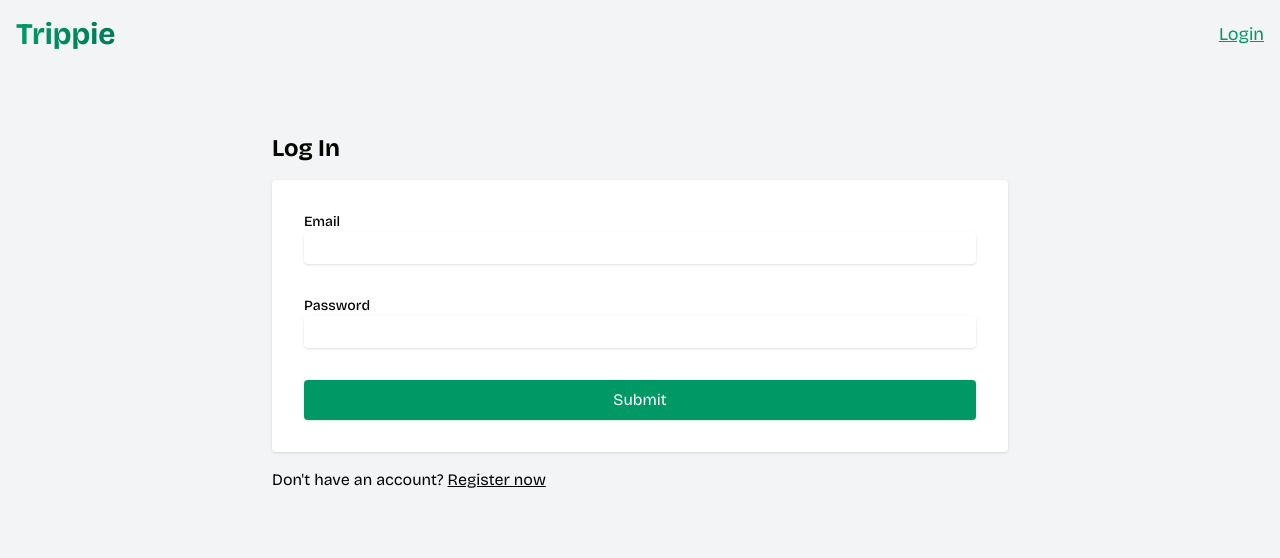
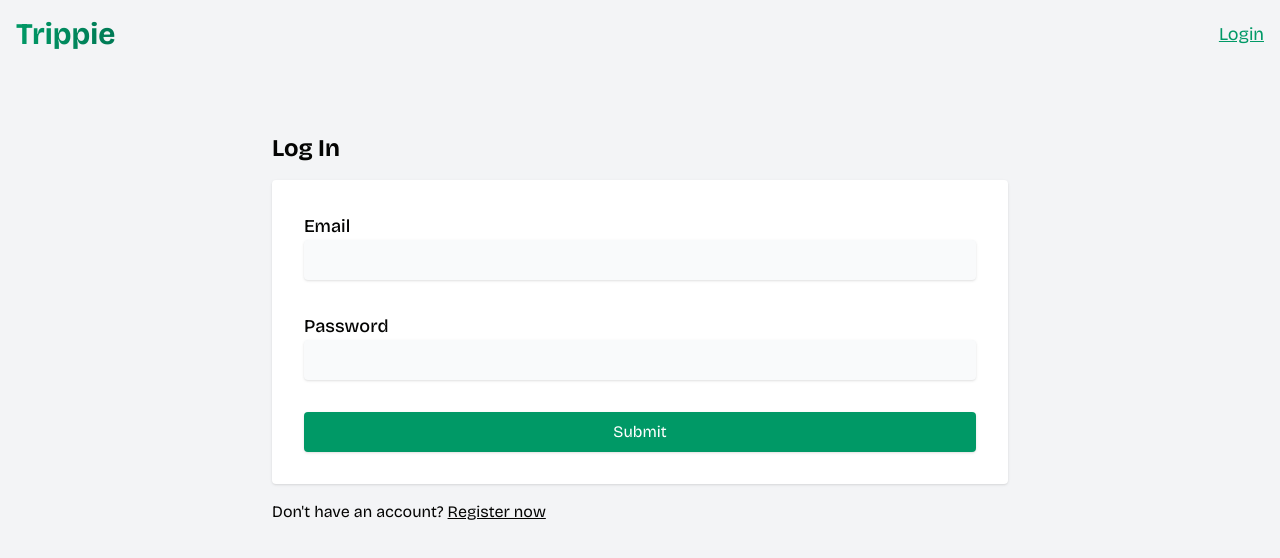
Before and after one commit to HollosJ/trippie, a React (Vite) app in the folder frontend/: page /login in a window 1280 px wide. Shown: the top 558 px of the page. Built offline with nearby package versions, Linux system fonts and the light colour scheme.

Commit message:
feat:  some styling tweaks

```diff
--- a/frontend/src/components/FormError.tsx
+++ b/frontend/src/components/FormError.tsx
@@ -6,7 +6,5 @@ type Props = {
 export default function FormError({ message, className }: Props) {
   if (!message) return null;
 
-  return (
-    <div className={`text-danger text-sm ${className || ''}`}>{message}</div>
-  );
+  return <div className={`text-danger ${className || ''}`}>{message}</div>;
 }
--- a/frontend/src/components/TripAside.tsx
+++ b/frontend/src/components/TripAside.tsx
@@ -82,7 +82,10 @@ export default function TripAside({ trip, handleDelete }: TripAsideProps) {
         <h1
           className={`mt-4 ${isCollapsed ? '[writing-mode:vertical-lr]' : ''}`}
         >
-          <span className="text-2xl text-emerald-400">{trip.name}</span>
+          <span className="text-2xl text-emerald-400">
+            {trip.emoji ?? ''}
+            {trip.name}
+          </span>
         </h1>
 
         {!isCollapsed && daysUntilTrip > 0 && (
--- a/frontend/src/index.css
+++ b/frontend/src/index.css
@@ -41,11 +41,17 @@
 
   form input,
   form textarea {
-    @apply focus:outline-primary rounded bg-white px-2 py-1 shadow;
+    @apply focus:outline-primary rounded bg-gray-50 px-4 py-2 shadow;
   }
 
   form label {
-    @apply block text-sm font-medium;
+    @apply block text-lg font-medium;
+  }
+
+  form input:has([data-required]) + label::after,
+  form textarea:has([data-required]) + label::after {
+    content: '*';
+    @apply text-danger ml-0.5;
   }
 
   nav a {
```
